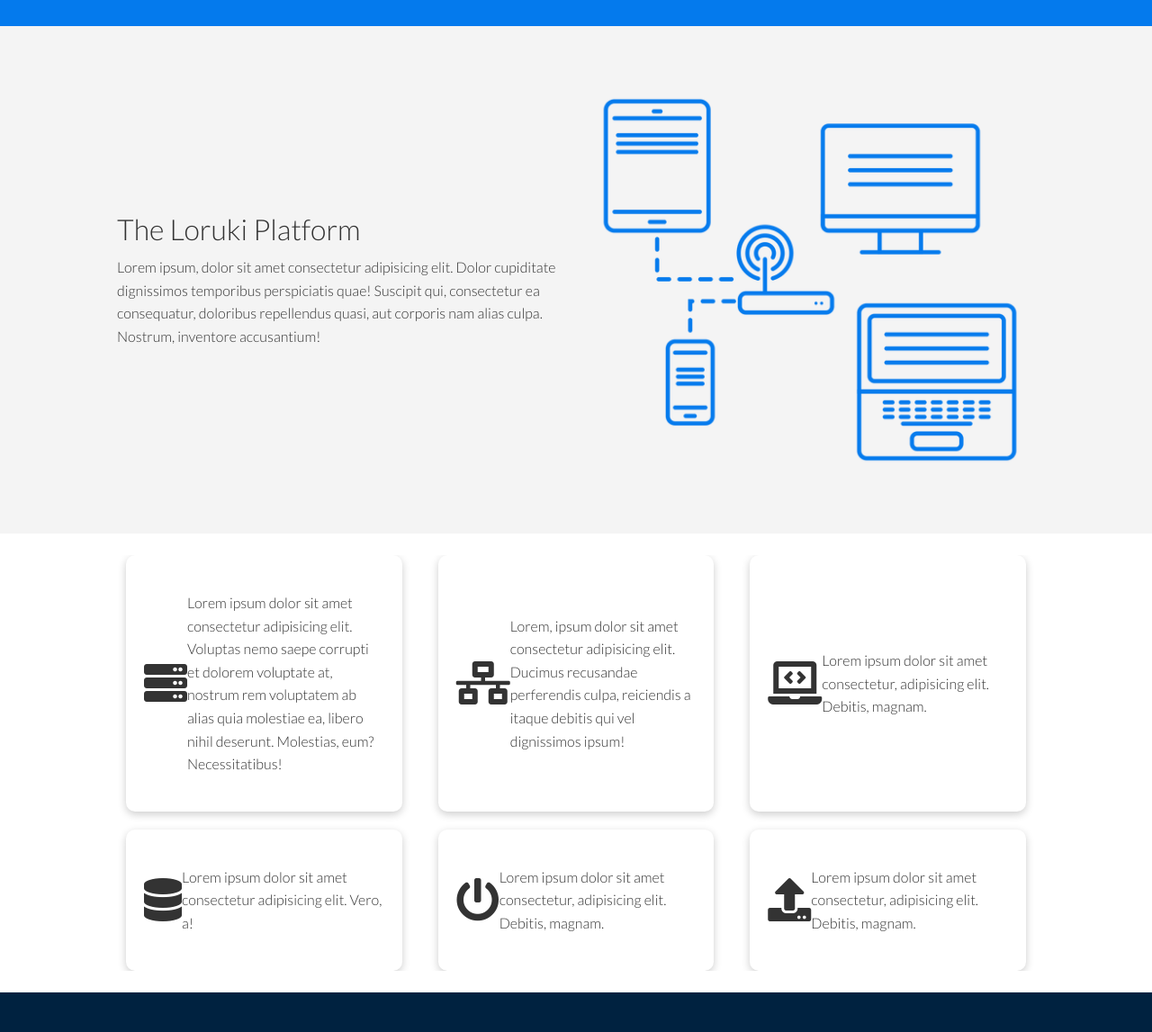
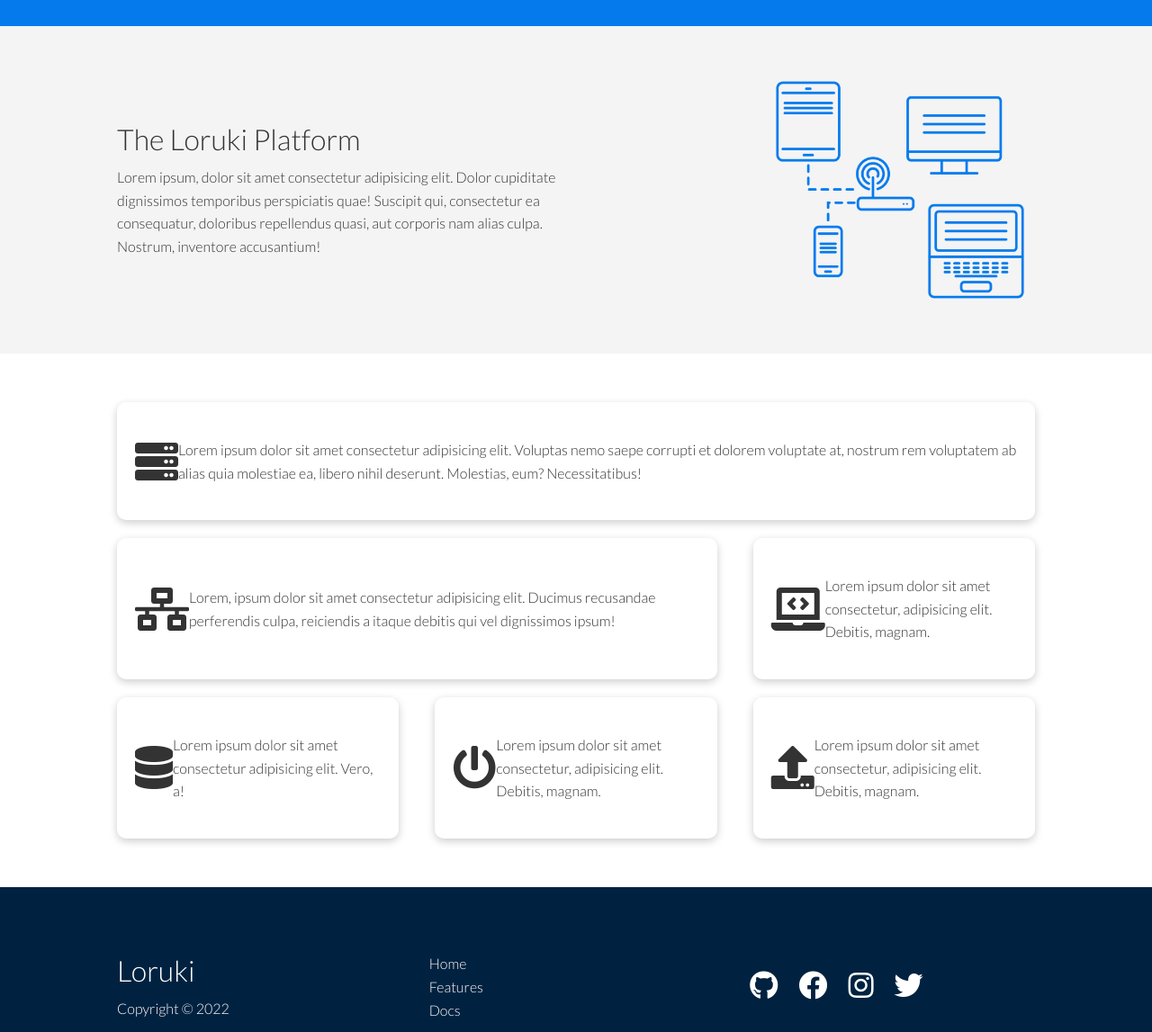
Before and after one commit to omar6685/loruki-website, a plain HTML site: page features.html in a window 1280 px wide. Shown: the part 305-1452 px from the top of the page at 90% size. Drawn offline with Linux system fonts and the light colour scheme.

Commit message:
styling features page

```diff
--- a/css/style.css
+++ b/css/style.css
@@ -207,10 +207,32 @@ img {
 
 /* features */
 
-.features-head img {
+.features-head img{
     width: 200px;
     justify-self: flex-end;
 
+}
+.features-sub-head img {
+
+    width: 300px;
+    justify-self: flex-end;
+}
+
+.features-main .card> i {
+    margin-right: 0 10px;
+
+}
+
+.features-main .grid {
+    padding: 30px;
+}
+
+.features-main .grid > *:first-child {
+    grid-column: 1/span 3;
+}
+
+.features-main .grid > *:nth-child(2) {
+    grid-column: 1/span 2;
 }
 
 /* footer */
```
